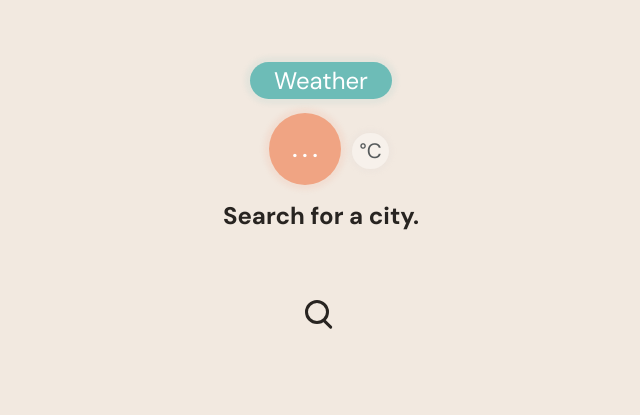
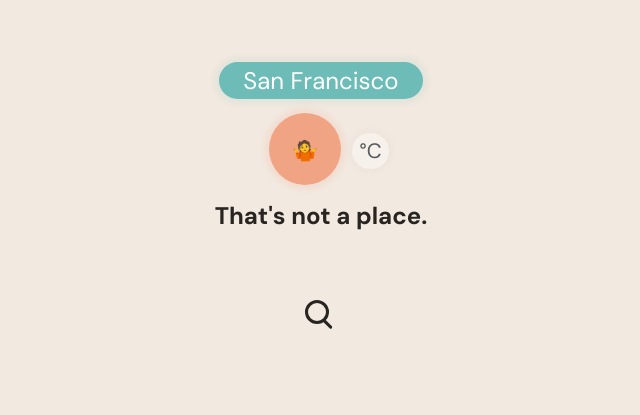
Before and after one commit to mangonaise/weather, a plain HTML site: page index.html in a window 1280 px wide. Shown: the part 180-595 px from the top of the page, without its empty margins (319-959 px from the left). Drawn offline with Linux system fonts and the light colour scheme; no server answers.

Commit message:
Use random city on page load

```diff
--- a/script.js
+++ b/script.js
@@ -6,7 +6,6 @@ const weatherDescriptionText = document.getElementById('description');
 const unitsButton = document.getElementById('units');
 
 let units = 'celsius';
-
 let currentTemperature = undefined;
 
 searchButton.addEventListener('mouseup', () => {
@@ -21,6 +20,10 @@ searchInput.addEventListener('keyup', (keyEvent) => {
 unitsButton.addEventListener('click', switchUnits);
 
 document.addEventListener('mousedown', clearSearch);
+
+let initialCities = ['New York City', 'London', 'Glasgow', 'Amsterdam', 'Berlin', 'Melbourne,AU', 'San Francisco'];
+submitLocationSearch(initialCities[Math.floor(Math.random() * initialCities.length)]);
+
 
 async function submitLocationSearch(location) {
     clearSearch();
```
Also changed, not shown: index.html (+0 -3 lines).
